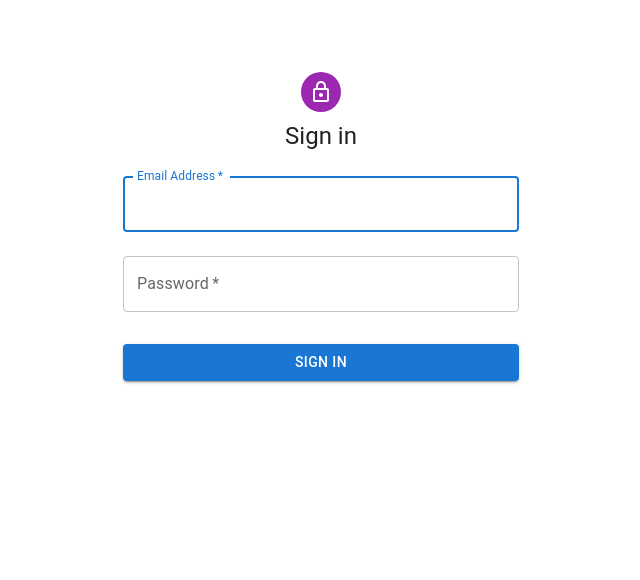
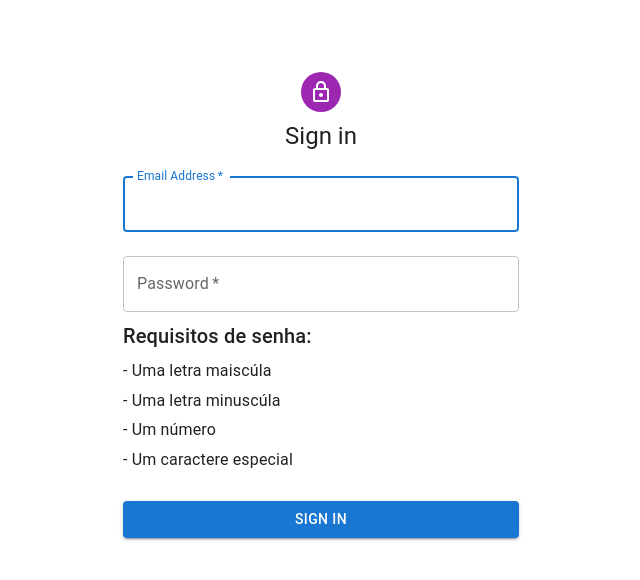
Before and after one commit to ViniciusAlexsander/validador-login, a React (Create React App) app: page / in a window 1280 px wide. Shown: the top 580 px of the page, without its empty margins (319-959 px from the left). Built offline with nearby package versions, Linux system fonts and the light colour scheme.

Commit message:
Finalizando

```diff
--- a/src/App.tsx
+++ b/src/App.tsx
@@ -27,6 +27,8 @@ function App() {
       window.alert("Email inválido");
     } else if (!PasswordValidator.isValid(password)) {
       window.alert("Senha invalida");
+    } else {
+      window.alert("Email e senha válidos");
     }
   };
 
@@ -73,6 +75,21 @@ function App() {
               value={password}
               onChange={(event) => setPassword(event.target.value)}
             />
+            <Typography variant="h6" gutterBottom>
+              Requisitos de senha:
+            </Typography>
+            <Typography variant="body1" gutterBottom>
+              - Uma letra maiscúla
+            </Typography>
+            <Typography variant="body1" gutterBottom>
+              - Uma letra minuscúla
+            </Typography>
+            <Typography variant="body1" gutterBottom>
+              - Um número
+            </Typography>
+            <Typography variant="body1" gutterBottom>
+              - Um caractere especial
+            </Typography>
             <Button
               type="submit"
               fullWidth
```
